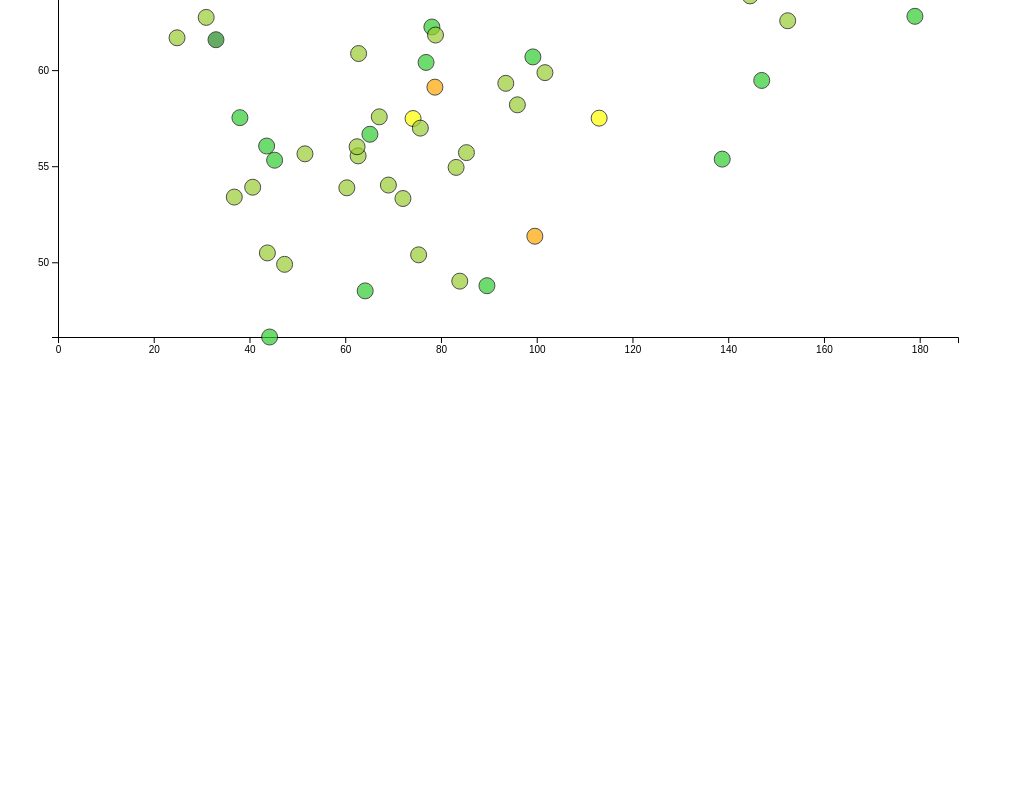
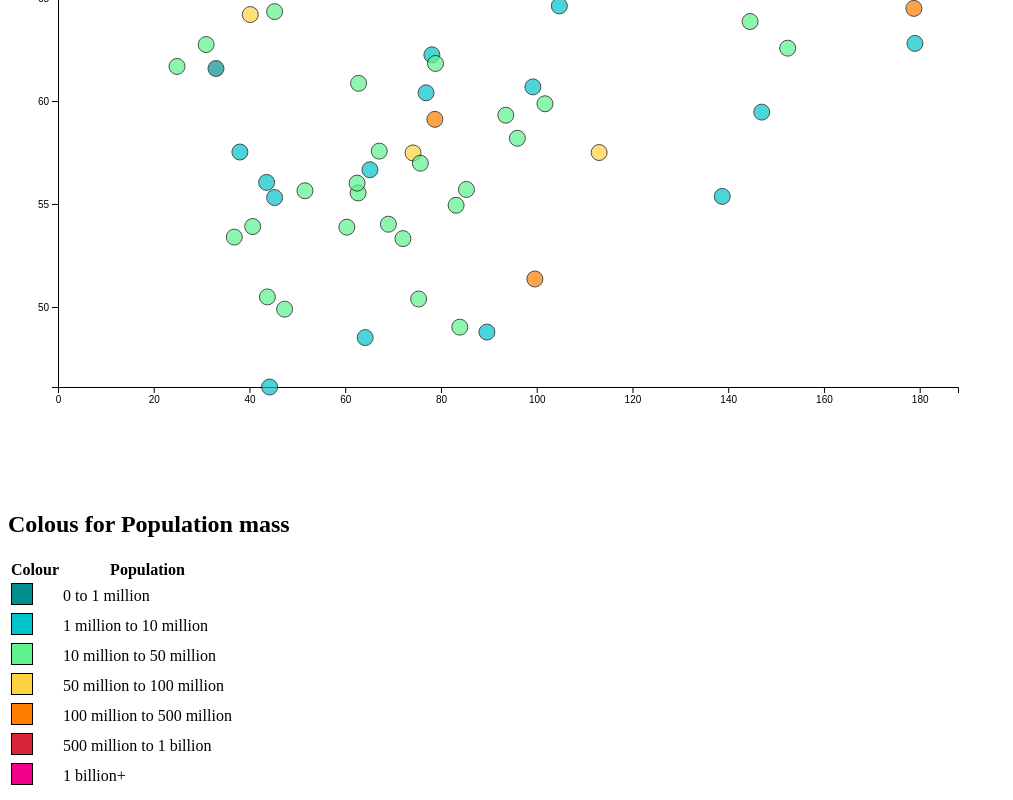
Before and after one commit to Berzeliss/Data-Visualization, a website: page index.html in a window 1280 px wide. Shown: the part 439-1239 px from the top of the page, without its empty margins (0-1013 px from the left). Before the commit the page ends 838 px from the top, so only its background shows below. Drawn offline with nearby package versions, Linux system fonts and the light colour scheme.

Commit message:
changed colours, created css, added a colour legend

```diff
--- a/index.html
+++ b/index.html
@@ -5,6 +5,7 @@
         <meta name="viewport" content="width=device-width, initial-scale=1.0" />
         <title>Life Expectancy and Air Quality Index</title>
         <script src="https://d3js.org/d3.v7.min.js"></script>
+        <link rel="stylesheet" href="style.css" />
     </head>
     <body>
         <header>
@@ -12,5 +13,41 @@
         </header>
         <div id="scatter-plot"></div>
         <script src="visualization.js"></script>
+
+        <h2>Colous for Population mass</h2>
+        <table>
+            <tr>
+                <th>Colour</th>
+                <th>Population</th>
+            </tr>
+            <tr>
+                <td><span class="color-box" style="background-color: #008F8C;"></span></td>
+                <td>0 to 1 million</td>
+            </tr>
+            <tr>
+                <td><span class="color-box" style="background-color: #00C2CB;"></span></td>
+                <td>1 million to 10 million</td>
+            </tr>
+            <tr>
+                <td><span class="color-box" style="background-color: #5EF38C;"></span></td>
+                <td>10 million to 50 million</td>
+            </tr>
+            <tr>
+                <td><span class="color-box" style="background-color: #FFD23F;"></span></td>
+                <td>50 million to 100 million</td>
+            </tr>
+            <tr>
+                <td><span class="color-box" style="background-color: #FF7D00;"></span></td>
+                <td>100 million to 500 million</td>
+            </tr>
+            <tr>
+                <td><span class="color-box" style="background-color: #D72638;"></span></td>
+                <td>500 million to 1 billion</td>
+            </tr>
+            <tr>
+                <td><span class="color-box" style="background-color: #F20089;"></span></td>
+                <td>1 billion+</td>
+            </tr>
+        </table>
     </body>
 </html>
--- /dev/null
+++ b/style.css
@@ -0,0 +1,6 @@
+.color-box {
+    display: inline-block;
+    width: 20px;
+    height: 20px;
+    border: 1px solid black;
+}
--- a/visualization.js
+++ b/visualization.js
@@ -1,5 +1,5 @@
 const width = 1000;
-const height = 800;
+const height = 900;
 
 const svg = d3.select("body").append("svg")
   .attr("width", width)
@@ -19,15 +19,15 @@ d3.csv("data/merged_data.csv").then(function(data) {
 
     const yScale = d3.scaleLinear()
         .domain([d3.min(data, d => d.life_expectancy), d3.max(data, d => d.life_expectancy)])
-        .range([height - 50, 50]);
+        .range([height - 100, 50]);
 
 
     const colorScale = d3.scaleThreshold()
         .domain([1e6, 1e7, 5e7, 1e8, 5e8, 1e9])
-        .range(["#228B22", "#32CD32", "#9ACD32", "#FFFF00", "#FFA500", "#FF4500", "#DC143C"]);
+        .range(["#008F8C", "#00C2CB", "#5EF38C", "#FFD23F", "#FF7D00", "#D72638", "#F20089"]);
 
     svg.append("g")
-        .attr("transform", `translate(0,${height - 50})`)
+        .attr("transform", `translate(0,${height - 100})`)
         .call(d3.axisBottom(xScale));
 
     svg.append("g")
@@ -53,3 +53,35 @@ d3.csv("data/merged_data.csv").then(function(data) {
         .style("font-size", "10px")
         .style("fill", "black");
 });
+
+const legendWidth = 600;
+const legendHeight = 20;
+const legendMargin = { top: 20, right: 20, bottom: 50, left: 50 };
+
+
+const legend = svg.append("g")
+    .attr("transform", `translate(${legendMargin.left},${height - 70})`);
+
+legend.selectAll("rect")
+    .data(colorScale.range())
+    .enter().append("rect")
+    .attr("x", (d, i) => i * (legendWidth / colorScale.range().length))
+    .attr("width", legendWidth / colorScale.range().length)
+    .attr("height", legendHeight)
+    .attr("fill", d => d);
+
+legend.selectAll("text")
+    .data(colorScale.domain())
+    .enter().append("text")
+    .attr("x", (d, i) => i * (legendWidth / colorScale.range().length) + (legendWidth / colorScale.range().length) / 2)
+    .attr("y", legendHeight + 10)
+    .attr("text-anchor", "middle")
+    .style("font-size", "12px")
+    .text(d => {
+        if (d === 1e6) return "1M";
+        if (d === 1e7) return "10M";
+        if (d === 5e7) return "50M";
+        if (d === 1e8) return "100M";
+        if (d === 5e8) return "500M";
+        if (d === 1e9) return "1B";
+    });
```
